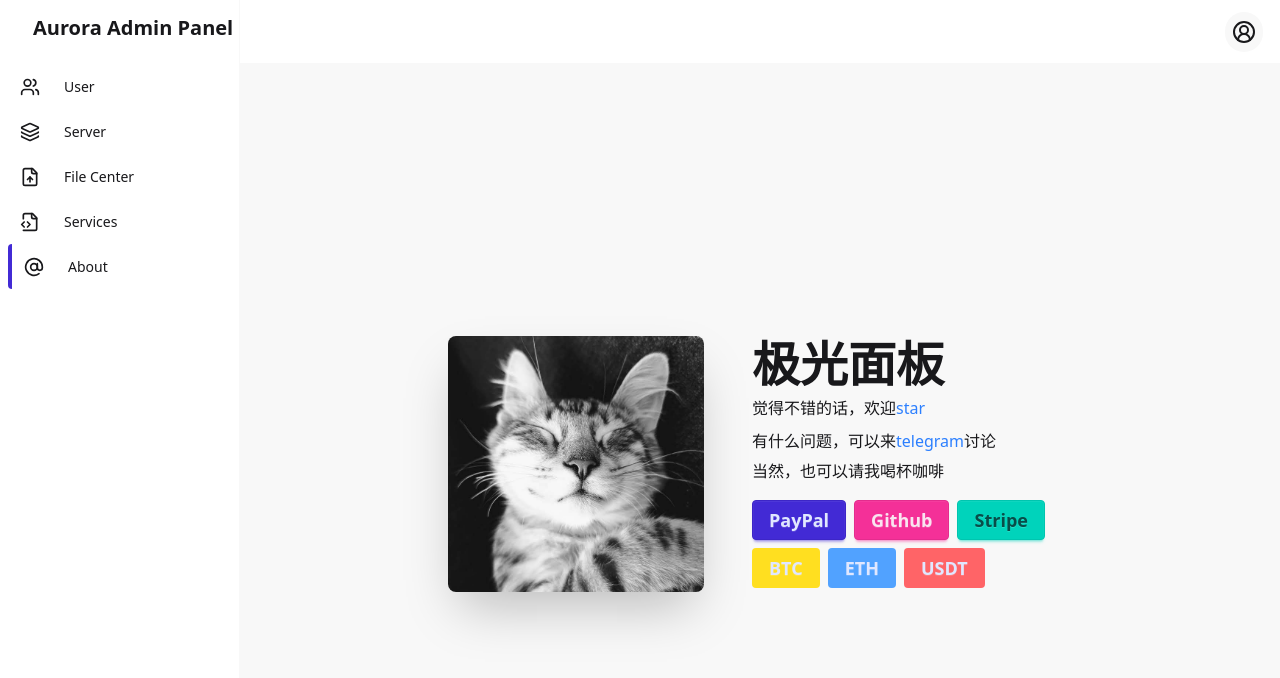
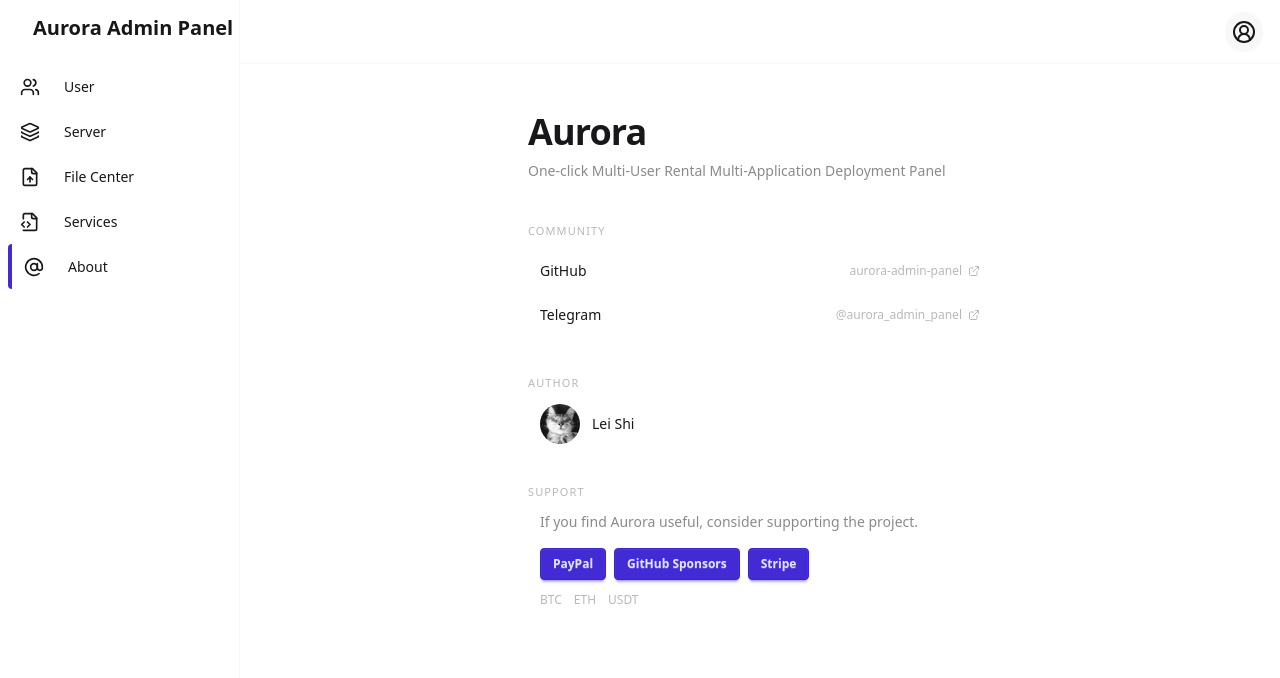
Before and after one commit to Aurora-Admin-Panel/frontend, a React (Vite) app: page /app/about in a window 1280 px wide. Shown: the top 678 px of the page. Built offline with nearby package versions, Linux system fonts and the light colour scheme; what apollo-upload-client would draw is missing.

Commit message:
redesign: about page with structured sections and motion
Community links, support options, and crypto grouped into card
sections with framer-motion animations and cleaner typography.

```diff
--- a/src/features/about/About.jsx
+++ b/src/features/about/About.jsx
@@ -1,86 +1,134 @@
-import React from "react";
-
+import { useTranslation } from "react-i18next";
+import { motion } from "framer-motion";
+import { ExternalLink } from "lucide-react";
 import ProfileImg from "../../assets/img/profile.jpg";
 
+const communityLinks = [
+  { label: "GitHub", href: "https://github.com/aurora-admin-panel", desc: "aurora-admin-panel" },
+  { label: "Telegram", href: "http://t.me/aurora_admin_panel", desc: "@aurora_admin_panel" },
+];
+
+const supportLinks = [
+  { label: "PayPal", href: "https://paypal.me/leishi1313" },
+  { label: "GitHub Sponsors", href: "https://github.com/sponsors/LeiShi1313/" },
+  { label: "Stripe", href: "https://buy.stripe.com/eVacQl8Xvd51cAU000" },
+];
+
+const cryptoLinks = [
+  { label: "BTC", href: "https://github.com/sponsors/LeiShi1313/" },
+  { label: "ETH", href: "https://github.com/sponsors/LeiShi1313/" },
+  { label: "USDT", href: "https://github.com/sponsors/LeiShi1313/" },
+];
+
 function About() {
+  const { t } = useTranslation();
+  const version = import.meta.env.VITE_APP_VERSION;
+
   return (
-    <>
-      <div className="hero min-h-screen bg-base-200">
-        <div className="hero-content flex-col lg:flex-row space-y-4 lg:space-y-0 lg:space-x-8">
+    <div className="mx-auto max-w-lg px-6 py-12">
+      <motion.div
+        initial={{ opacity: 0, y: 16 }}
+        animate={{ opacity: 1, y: 0 }}
+        transition={{ duration: 0.5, ease: [0.22, 1, 0.36, 1] }}
+      >
+        <div className="flex items-baseline gap-3">
+          <h1 className="text-4xl font-black tracking-tight">Aurora</h1>
+          {version && (
+            <span className="text-xs font-medium opacity-30">{version}</span>
+          )}
+        </div>
+        <p className="mt-2 text-sm leading-relaxed opacity-50">
+          {t("One-click Multi-User Rental Multi-Application Deployment Panel")}
+        </p>
+      </motion.div>
+
+      <motion.div
+        initial={{ opacity: 0 }}
+        animate={{ opacity: 1 }}
+        transition={{ duration: 0.4, delay: 0.15 }}
+        className="mt-10"
+      >
+        <h2 className="text-[11px] font-medium uppercase tracking-widest opacity-30">
+          {t("Community")}
+        </h2>
+        <div className="mt-3 space-y-1">
+          {communityLinks.map((link) => (
+            <a
+              key={link.label}
+              href={link.href}
+              target="_blank"
+              rel="noopener noreferrer"
+              className="group flex items-center justify-between rounded-lg px-3 py-2.5 transition-colors hover:bg-base-content/5"
+            >
+              <span className="text-sm font-medium">{link.label}</span>
+              <span className="flex items-center gap-1.5 text-xs opacity-30 transition-opacity group-hover:opacity-60">
+                {link.desc}
+                <ExternalLink className="h-3 w-3" />
+              </span>
+            </a>
+          ))}
+        </div>
+      </motion.div>
+
+      <motion.div
+        initial={{ opacity: 0 }}
+        animate={{ opacity: 1 }}
+        transition={{ duration: 0.4, delay: 0.25 }}
+        className="mt-10"
+      >
+        <h2 className="text-[11px] font-medium uppercase tracking-widest opacity-30">
+          {t("Author")}
+        </h2>
+        <div className="mt-3 flex items-center gap-3 px-3">
           <img
             src={ProfileImg}
-            className="max-w-sm rounded-lg shadow-2xl w-64"
+            alt="Lei Shi"
+            className="h-10 w-10 rounded-full object-cover"
           />
-          <div>
-            <h1 className="text-5xl font-bold">
-              极光面板 {import.meta.env.VITE_APP_VERSION}
-            </h1>
-            <p className="py-2">
-              觉得不错的话，欢迎
+          <span className="text-sm font-medium">Lei Shi</span>
+        </div>
+      </motion.div>
+
+      <motion.div
+        initial={{ opacity: 0 }}
+        animate={{ opacity: 1 }}
+        transition={{ duration: 0.4, delay: 0.35 }}
+        className="mt-10"
+      >
+        <h2 className="text-[11px] font-medium uppercase tracking-widest opacity-30">
+          {t("Support")}
+        </h2>
+        <p className="mt-3 px-3 text-sm opacity-50">
+          {t("If you find Aurora useful, consider supporting the project.")}
+        </p>
+        <div className="mt-4 flex flex-wrap gap-2 px-3">
+          {supportLinks.map((s) => (
             <a
-                className="text-blue-500"
-                href="https://github.com/aurora-admin-panel"
+              key={s.label}
+              href={s.href}
+              target="_blank"
+              rel="noopener noreferrer"
+              className="btn btn-sm btn-primary"
             >
-                star
+              {s.label}
             </a>
-            </p>
-            <p className="leading-relaxed">
-              有什么问题，可以来
+          ))}
+        </div>
+        <div className="mt-3 flex gap-3 px-3 text-xs">
+          {cryptoLinks.map((c) => (
             <a
-                className="text-blue-500"
-                href="http://t.me/aurora_admin_panel"
+              key={c.label}
+              href={c.href}
+              target="_blank"
+              rel="noopener noreferrer"
+              className="opacity-30 transition-opacity hover:opacity-60"
             >
-                telegram
+              {c.label}
             </a>
-              讨论
-            </p>
-            <p className="mt-1 leading-relaxed">当然，也可以请我喝杯咖啡</p>
-            <div className="mt-4 flex flex-col justify-center space-y-2 w-80">
-              <div className="flex flex-row space-x-2">
-                <a
-                  className="btn btn-primary text-lg"
-                  href="https://paypal.me/leishi1313"
-                >
-                  PayPal
-                </a>
-                <a
-                  className="btn btn-secondary text-lg"
-                  href="https://github.com/sponsors/LeiShi1313/"
-                >
-                  Github
-                </a>
-                <a
-                  className="btn btn-accent text-lg"
-                  href="https://buy.stripe.com/eVacQl8Xvd51cAU000"
-                >
-                  Stripe
-                </a>
+          ))}
         </div>
-              <div className="flex flex-row space-x-2">
-                <a
-                  className="btn btn-ghost bg-yellow-300 text-lg text-primary-content"
-                  href="https://github.com/sponsors/LeiShi1313/"
-                >
-                  BTC
-                </a>
-                <a
-                  className="btn btn-ghost bg-blue-400 text-lg text-primary-content"
-                  href="https://github.com/sponsors/LeiShi1313/"
-                >
-                  ETH
-                </a>
-                <a
-                  className="btn btn-ghost bg-red-400 text-lg text-primary-content"
-                  href="https://github.com/sponsors/LeiShi1313/"
-                >
-                  USDT
-                </a>
+      </motion.div>
     </div>
-            </div>
-          </div>
-        </div>
-      </div>
-    </>
   );
 }
 
```
Lines whose indentation alone changed are shown as unchanged.
